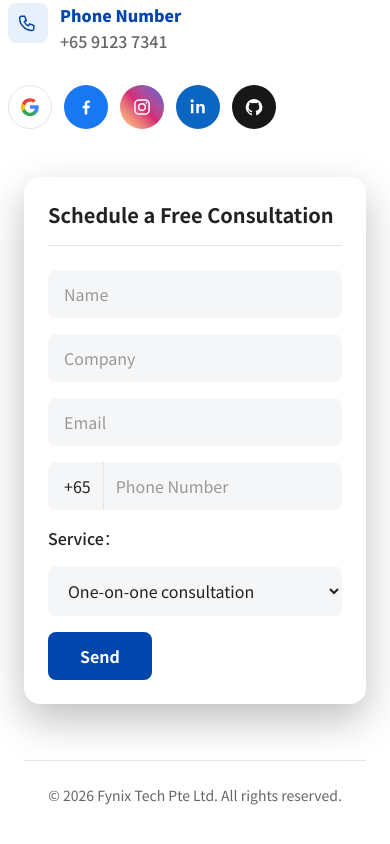
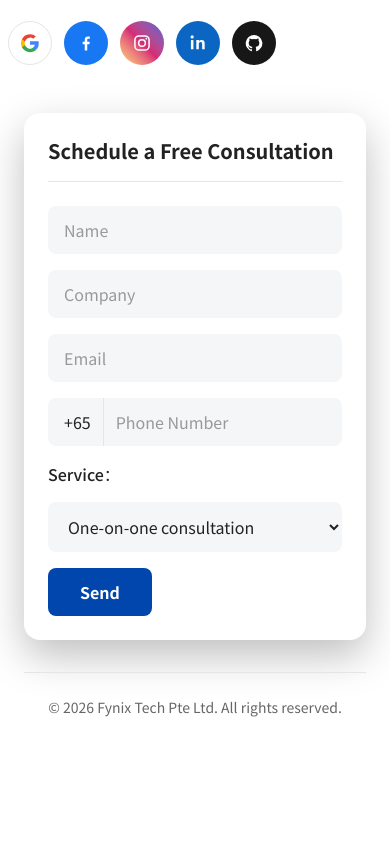
Before and after one commit to jojosam90/fynixtech-website, a Next.js app: page / in a window 390 px wide. Shown: the part 3655-4499 px from the top of the page. After the commit the page ends 4404 px from the top, so only its background shows below. Built offline with nearby package versions, Linux system fonts and the light colour scheme.

Commit message:
Let Contact Us section size to its content instead of forcing full viewport height
min-h-screen was pushing the copyright line below the fold even though
the actual content was much shorter. Removed it and tightened the
padding/margins so the whole section, footer included, fits in view.

```diff
--- a/src/components/Footer.tsx
+++ b/src/components/Footer.tsx
@@ -34,14 +34,13 @@ export default function Footer() {
   const [otherDetail, setOtherDetail] = useState("");
 
   return (
-    <footer id="contact" className="-mt-px flex min-h-screen flex-col bg-white text-text-body">
-      <div className="mx-auto flex w-full max-w-[1400px] flex-1 flex-col px-6 pt-20 pb-14 md:px-12 md:pt-28 md:pb-20">
-        <div className="flex flex-1 flex-col justify-center">
+    <footer id="contact" className="-mt-px flex flex-col bg-white text-text-body">
+      <div className="mx-auto flex w-full max-w-[1400px] flex-col px-6 pt-12 pb-8 md:px-12 md:pt-16 md:pb-10">
         <h2 className="text-center text-xl font-bold text-text-dark md:text-3xl">
           {t({ en: "Contact Us", zh: "联系我们" })}
         </h2>
 
-        <div className="mt-16 grid grid-cols-1 gap-12 md:mt-20 md:grid-cols-[1fr_1.1fr] md:items-start">
+        <div className="mt-8 grid grid-cols-1 gap-12 md:mt-10 md:grid-cols-[1fr_1.1fr] md:items-start">
           {/* Brand + contact */}
           <div className="-ml-4 md:ml-0">
             <Logo markClassName="h-8 w-8 md:h-9 md:w-9" textClassName="text-lg md:text-xl" imgClassName="h-11 md:h-14 w-auto" />
@@ -226,9 +225,8 @@ export default function Footer() {
             )}
           </div>
         </div>
-        </div>
 
-        <div className="mt-14 border-t border-line pt-6 text-center text-sm md:text-left">
+        <div className="mt-8 border-t border-line pt-6 text-center text-sm md:text-left">
           <p>
             © {new Date().getFullYear()} {t(brand)} Pte Ltd. {t({ en: "All rights reserved.", zh: "保留所有权利。" })}
           </p>
```
Also changed, not shown: 11 other files (tests, documents, lock files or other folders).
